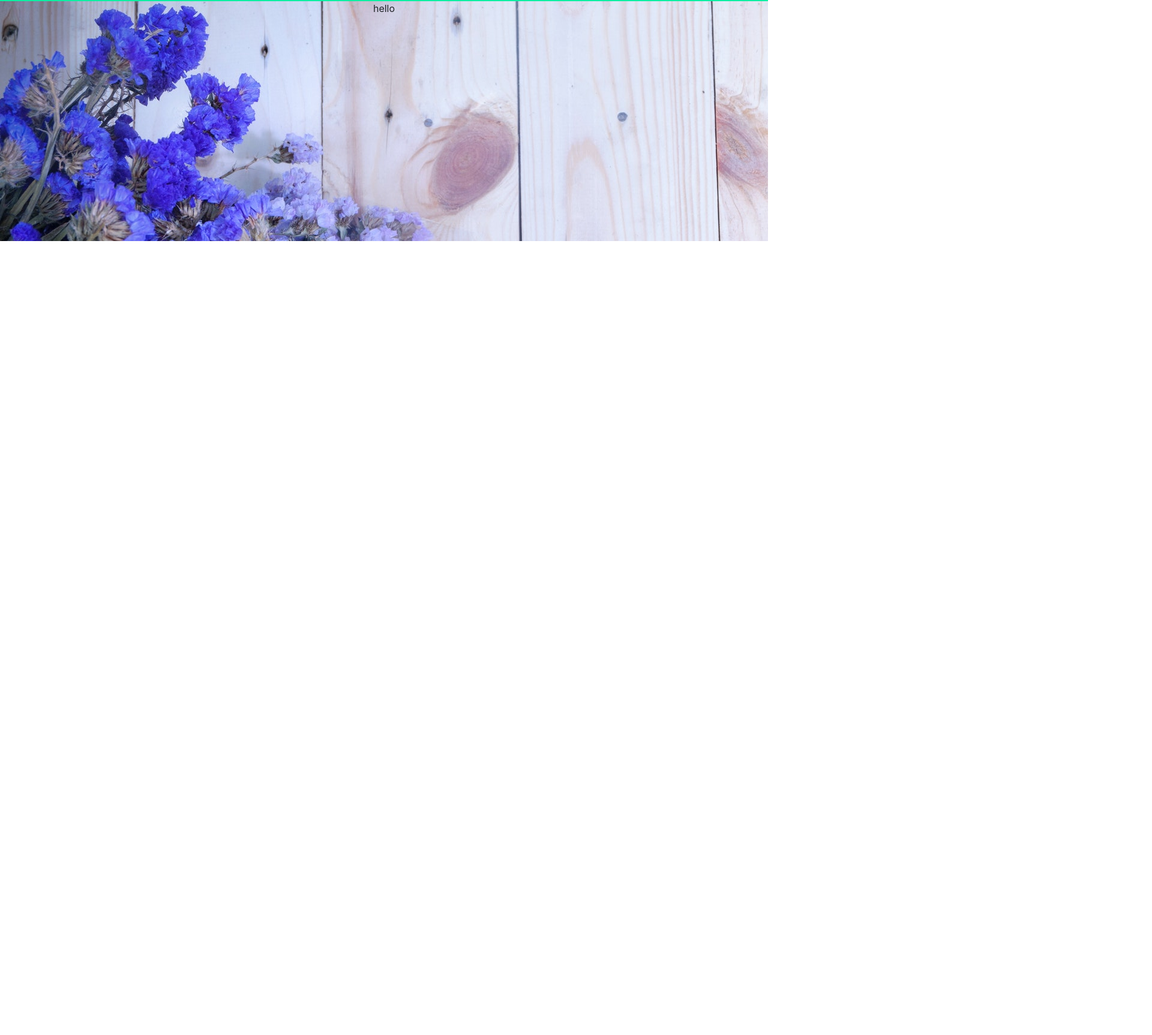
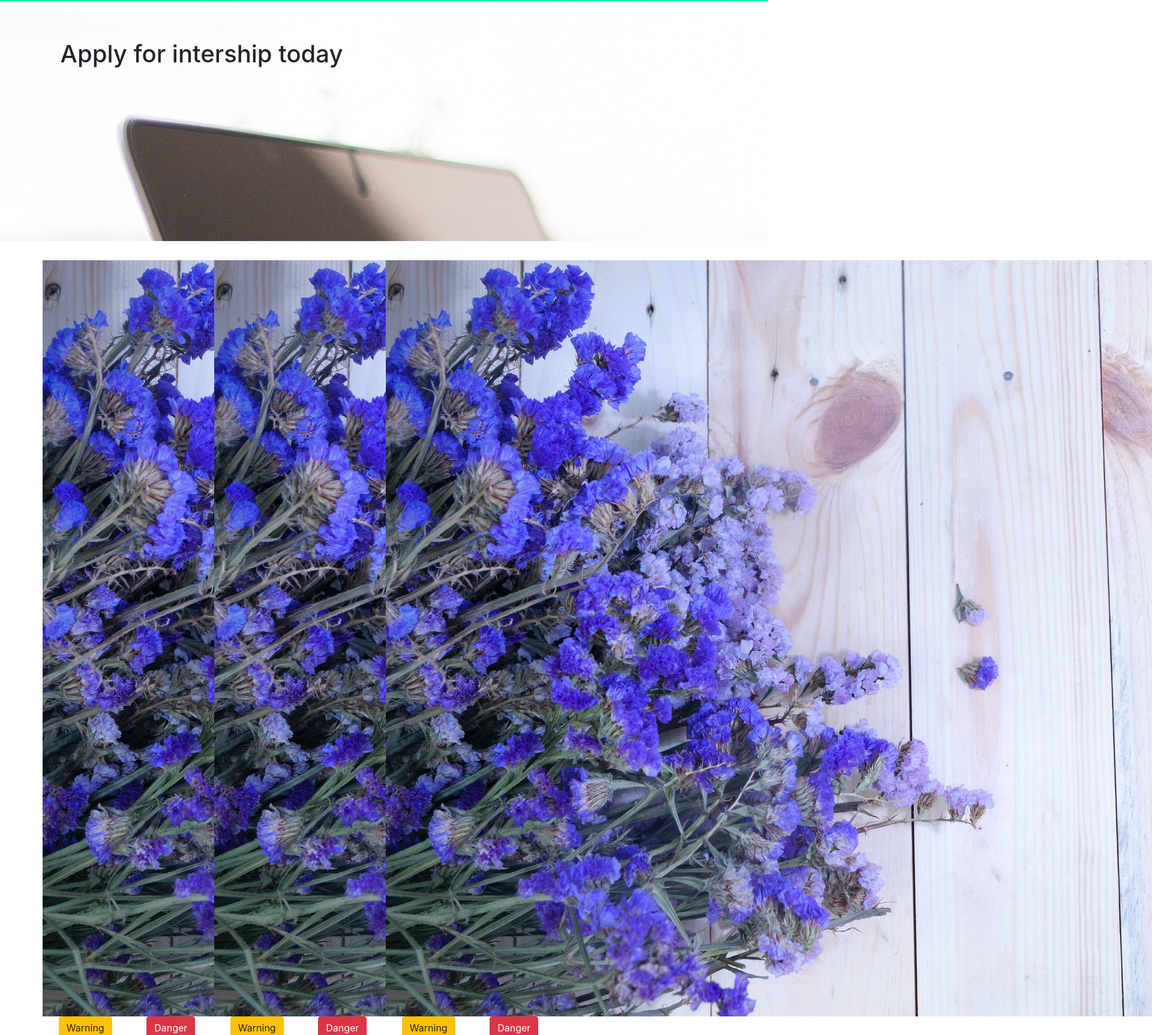
Before and after one commit to tanusgit/InternHire, a React (Create React App) app: page / in a window 1280 px wide. Shown: the part 54-1780 px from the top of the page at 60% size, 1920 px wide, since content can reach past the window. Before the commit the page ends 800 px from the top, so only its background shows below. Built offline with nearby package versions, Linux system fonts and the light colour scheme.

Commit message:
adding html

```diff
--- a/public/index.html
+++ b/public/index.html
@@ -10,6 +10,10 @@
       content="Web site created using create-react-app"
     />
     <link rel="apple-touch-icon" href="%PUBLIC_URL%/logo192.png" />
+    <link rel="stylesheet" href="https://bootswatch.com/4/yeti/bootstrap.min.css">
+    <link rel="stylesheet" href="https://stackpath.bootstrapcdn.com/font-awesome/4.7.0/css/font-awesome.min.css">
+
+
     <!--
       manifest.json provides metadata used when your web app is installed on a
       user's mobile device or desktop. See https://developers.google.com/web/fundamentals/web-app-manifest/
@@ -24,7 +28,7 @@
       work correctly both with client-side routing and a non-root public URL.
       Learn how to configure a non-root public URL by running `npm run build`.
     -->
-    <title>React App</title>
+    <title>Job List App</title>
   </head>
   <body>
     <noscript>You need to enable JavaScript to run this app.</noscript>
--- a/src/App.css
+++ b/src/App.css
@@ -2,7 +2,7 @@
   background-color: #0CEFA2;
 }
 .img{
-  background-image: url("./images/f1.jpg");
+  background-image: url("./images/firstpage.jpg");
   height: 400px;
 }
 
--- a/src/App.js
+++ b/src/App.js
@@ -3,12 +3,13 @@ import logo from './logo.svg';
 import Menu from './component/Menu';
 import './App.css';
 import Welcome from './component/welcomepic';
-
+import Job from './component/job';
 function App() {
   return (
     <div className="App">
     <Menu></Menu>
     <Welcome></Welcome>
+    <Job></Job>
     </div>
   );
 }
--- /dev/null
+++ b/src/component/job.js
@@ -0,0 +1,67 @@
+import React from 'react';
+import {Component} from 'react';
+import {Button} from 'reactstrap';
+import {Jumbotron} from 'reactstrap';
+import f1 from '../images/f1.jpg';
+
+class Job extends Component{
+
+    constructor(props){
+        super(props);
+    }
+
+    render(){
+        return(
+            <div className="container">
+                <div className="row">
+                    <div className="col-md-3" style={{marginLeft: "1px"}}>
+                        <div className="row">
+                            <img src={f1}/>
+                        </div>
+                        <div className="row">
+                            <div className="col-md-6">
+                        <Button color="warning">Warning</Button>
+                        </div>
+                        <div className="col-md-6">
+                        <Button color="danger">Danger</Button>
+                        </div>
+                        </div>
+                    </div>
+
+
+                    <div className="col-md-3" style={{marginLeft: "1px"}}>
+                        <div className="row">
+                            <img src={f1}/>
+                        </div>
+                        <div className="row">
+                            <div className="col-md-6">
+                        <Button color="warning">Warning</Button>
+                        </div>
+                        <div className="col-md-6">
+                        <Button color="danger">Danger</Button>
+                        </div>
+                        </div>
+                    </div>
+                    <br></br>
+
+
+                    <div className="col-md-3" style={{marginLeft: "1px"}}>
+                        <div className="row">
+                            <img src={f1}/>
+                        </div>
+                        <div className="row">
+                            <div className="col-md-6">
+                        <Button color="warning">Warning</Button>
+                        </div>
+                        <div className="col-md-6">
+                        <Button color="danger">Danger</Button>
+                        </div>
+                        </div>
+                    </div>
+                </div>
+            </div>
+        );
+    }
+}
+
+export default Job;
--- a/src/component/welcomepic.js
+++ b/src/component/welcomepic.js
@@ -1,4 +1,5 @@
 import React, { Component } from 'react';
+import {Jumbotron} from 'reactstrap';
 class Welcome extends Component{
 
     constructor(props){
@@ -7,13 +8,11 @@ class Welcome extends Component{
 
     render(){
         return(
-
-                <div className="img">
-                    <div className="col-sm-12">
-                    <p>hello</p>
-                    </div>
+            <Jumbotron className="img">
+                <div className="col-12 col-md-6">
+                <h1>Apply for intership today</h1>
                 </div>
-
+            </Jumbotron>
 
         );
     }
```
Also changed, not shown: public/read.txt (added), src/images/firstpage.jpg (added).
